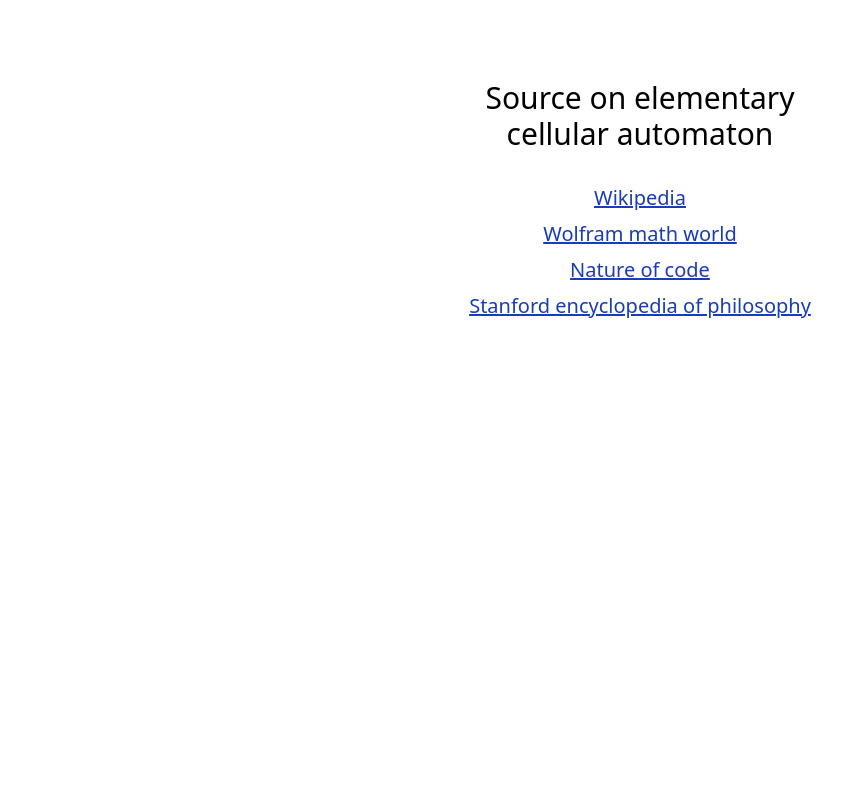
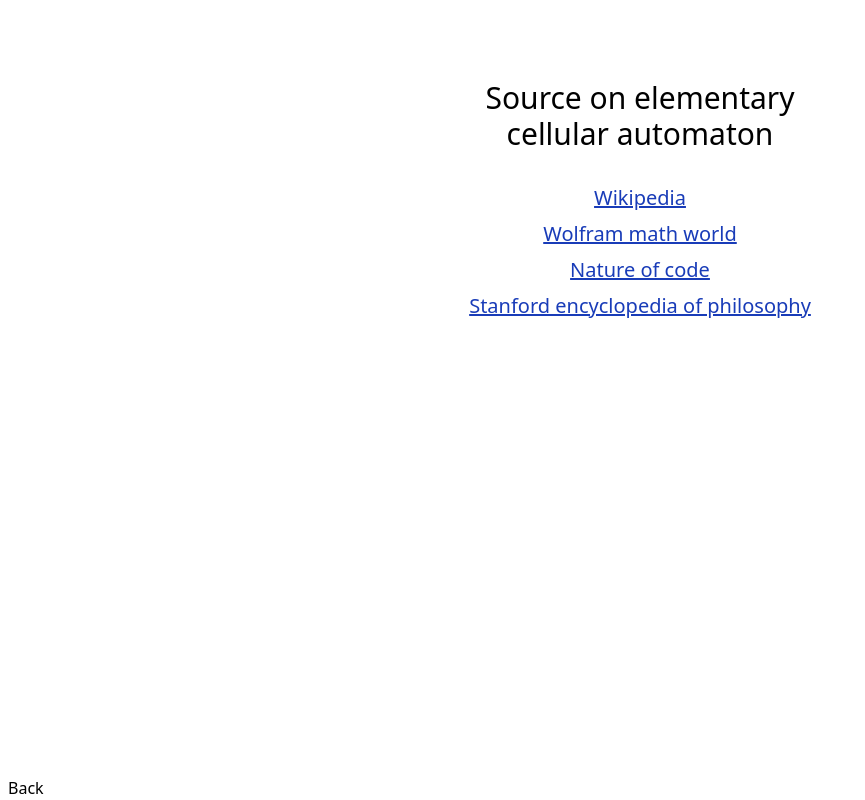
Before and after one commit to pxlblink/elementary-cellular-automaton, a React (Vite) app: page /help in a window 1280 px wide. Shown: the whole page, without its empty margins (0-865 px from the left). Built offline with nearby package versions, Linux system fonts and the light colour scheme.

Commit message:
Add an option to navigate back from the Help page

```diff
--- a/src/pages/Help.jsx
+++ b/src/pages/Help.jsx
@@ -1,3 +1,5 @@
+import { Link } from "react-router";
+
 export default function Help() {
   return (
     <>
@@ -30,6 +32,9 @@
           Stanford encyclopedia of philosophy
         </a>
       </div>
+      <div className="absolute bottom-0 mx-2">
+        <Link to="/">Back</Link>
+      </div>
     </>
   );
 }
```
